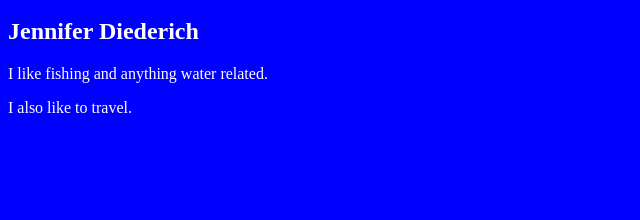
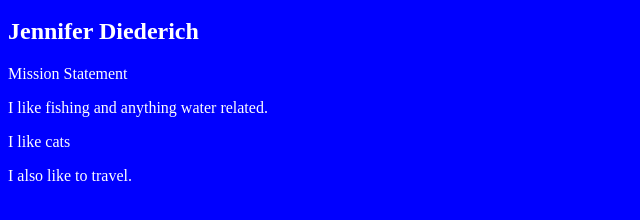
Before and after one commit to jdiederich2/git-inclass, a plain HTML site: page index.html in a window 1280 px wide. Shown: the part 48-268 px from the top of the page, without its empty margins (0-640 px from the left). Drawn offline with Linux system fonts and the light colour scheme.

Commit message:
Added paragraphs, added mission statement, changed order around

```diff
--- a/index.html
+++ b/index.html
@@ -15,11 +15,20 @@
       Jennifer Diederich
     </h2>
     <p>
+      Mission Statement
+    </p>
+
+    <p>
       I like fishing and anything water related.
+    </p>
+    <p>
+      I like cats
     </p>
     <p>
       I also like to travel.
     </p>
 
+
+
   </body>
 </html>
```
